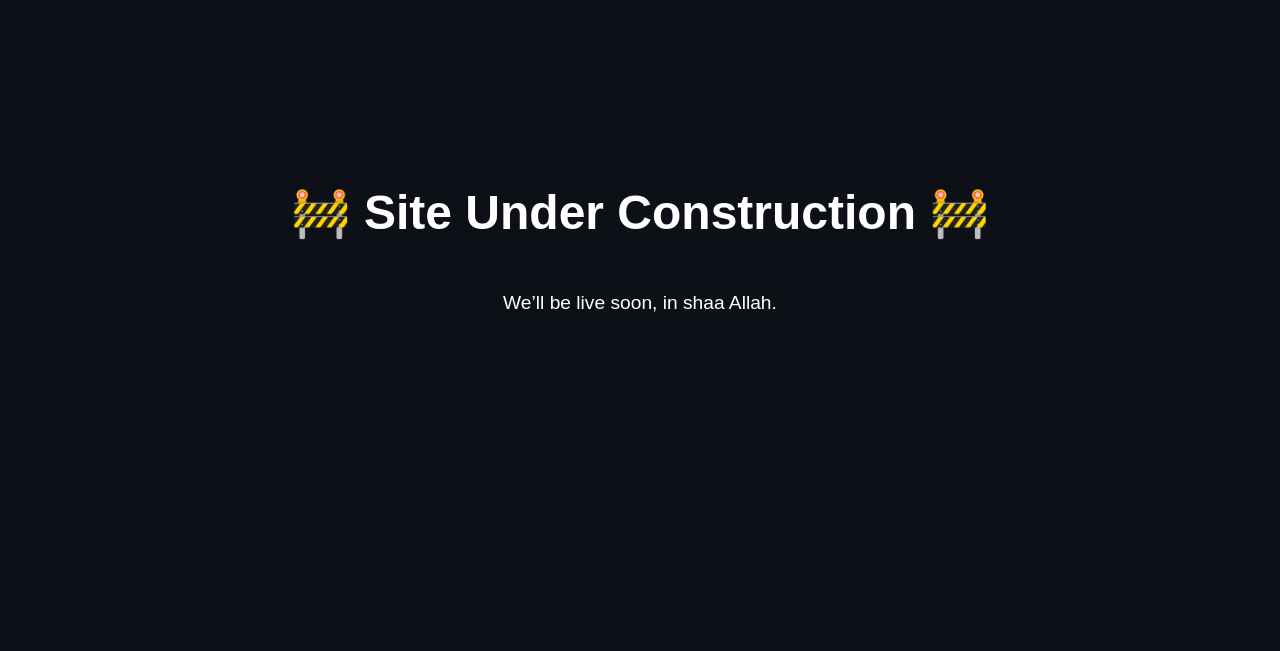
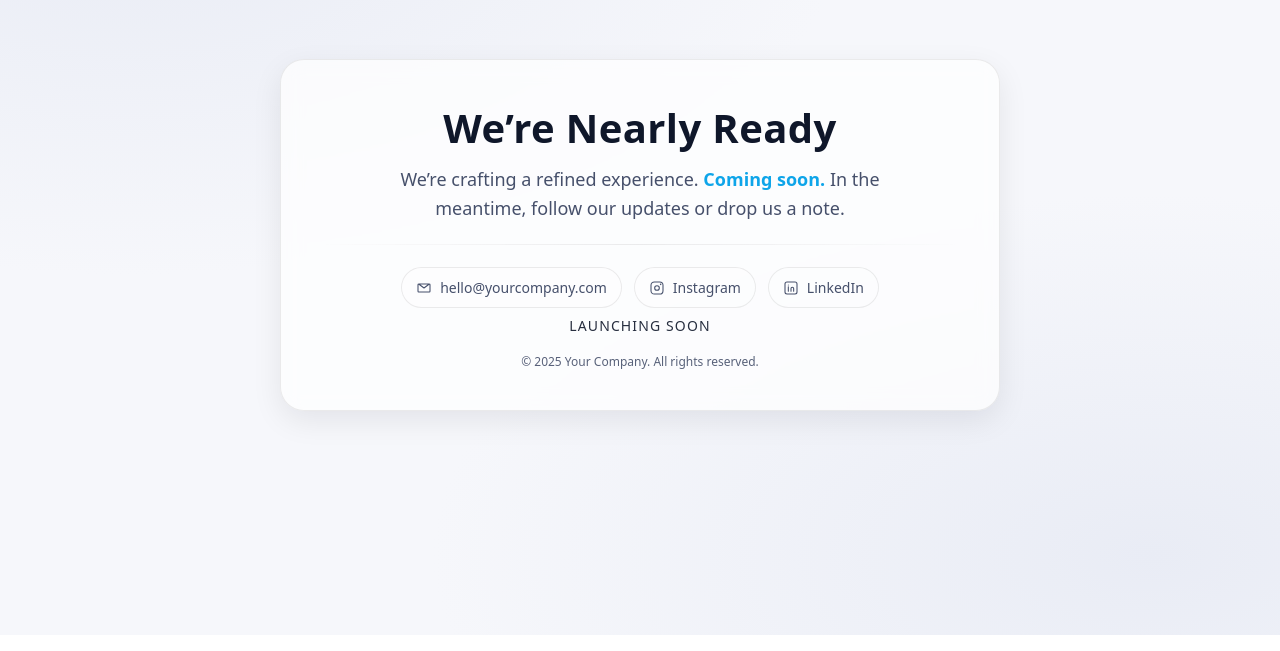
Before and after one commit to aqeelahlam/under-construction, a plain HTML site: page index.html in a window 1280 px wide. Shown: the part 165-816 px from the top of the page. Drawn offline with Linux system fonts and the light colour scheme.

Commit message:
Update index.html

```diff
--- a/index.html
+++ b/index.html
@@ -1,31 +1,190 @@
 <!DOCTYPE html>
 <html lang="en">
 <head>
-  <meta charset="UTF-8">
-  <meta name="viewport" content="width=device-width, initial-scale=1.0">
-  <title>Site Under Construction</title>
+  <meta charset="utf-8" />
+  <meta name="viewport" content="width=device-width, initial-scale=1" />
+  <title>Coming Soon — Your Company</title>
+  <meta name="description" content="We're crafting something special. Launching soon." />
+  <meta name="color-scheme" content="light dark" />
   <style>
-    body {
-      display: flex;
-      justify-content: center;
-      align-items: center;
-      height: 100vh;
-      background: #0d1117;
-      color: #fff;
-      font-family: Arial, sans-serif;
-      text-align: center;
-      flex-direction: column;
+    :root{
+      --bg-1: #0f1115;
+      --bg-2: #1a1f2b;
+      --fg-1: #eaeef7;
+      --fg-2: #a9b1c7;
+      --accent: #7dd3fc;
+      --card: rgba(255,255,255,0.06);
+      --border: rgba(255,255,255,0.12);
+      --shadow: 0 10px 40px rgba(0,0,0,0.35);
     }
-    h1 {
-      font-size: 3rem;
+    @media (prefers-color-scheme: light) {
+      :root{
+        --bg-1: #f6f7fb;
+        --bg-2: #e9ecf5;
+        --fg-1: #0f172a;
+        --fg-2: #46506b;
+        --accent: #0ea5e9;
+        --card: rgba(255,255,255,0.7);
+        --border: rgba(15,17,21,0.08);
+        --shadow: 0 10px 30px rgba(15,17,21,0.08);
+      }
     }
-    p {
-      font-size: 1.2rem;
+
+    *{box-sizing:border-box}
+    html,body{height:100%}
+    body{
+      margin:0;
+      font-family: ui-sans-serif, system-ui, -apple-system, "Segoe UI", Roboto, "Helvetica Neue", Arial, "Noto Sans", "Apple Color Emoji","Segoe UI Emoji";
+      color:var(--fg-1);
+      background:
+        radial-gradient(1200px 600px at 10% 10%, var(--bg-2), transparent 60%),
+        radial-gradient(1200px 600px at 90% 90%, var(--bg-2), transparent 60%),
+        linear-gradient(180deg, var(--bg-1), var(--bg-1));
+      display:grid;
+      place-items:center;
+      padding:24px;
+    }
+
+    .card{
+      width:100%;
+      max-width:720px;
+      padding:40px 32px;
+      background: var(--card);
+      border:1px solid var(--border);
+      border-radius:24px;
+      box-shadow: var(--shadow);
+      backdrop-filter: blur(10px);
+      -webkit-backdrop-filter: blur(10px);
+      text-align:center;
+      animation: fadeUp .6s ease-out both;
+    }
+
+    .logo{
+      width:min(180px, 45vw);
+      height:auto;
+      margin:0 auto 22px;
+      display:block;
+      filter: drop-shadow(0 4px 14px rgba(0,0,0,0.15));
+      animation: float 6s ease-in-out infinite;
+    }
+
+    h1{
+      margin:0 0 10px;
+      font-weight:700;
+      letter-spacing:.4px;
+      font-size: clamp(28px, 3.2vw, 40px);
+    }
+
+    p.lead{
+      margin:0 auto 22px;
+      max-width:54ch;
+      line-height:1.6;
+      color:var(--fg-2);
+      font-size: clamp(15px, 1.6vw, 18px);
+    }
+
+    .divider{
+      height:1px;
+      width:100%;
+      background: linear-gradient(90deg, transparent, var(--border), transparent);
+      margin:22px 0;
+    }
+
+    .meta{
+      display:flex;
+      gap:12px;
+      flex-wrap:wrap;
+      justify-content:center;
+      align-items:center;
+      font-size:14px;
+      color:var(--fg-2);
+    }
+
+    .pill{
+      display:inline-flex;
+      align-items:center;
+      gap:8px;
+      padding:10px 14px;
+      border:1px solid var(--border);
+      border-radius:999px;
+      background: rgba(255,255,255,0.04);
+      text-decoration:none;
+      color:inherit;
+      transition: transform .15s ease, border-color .15s ease;
+    }
+    .pill:hover{ transform: translateY(-2px); border-color: rgba(125,211,252,.45); }
+
+    .accent{
+      color: var(--accent);
+      font-weight: 600;
+    }
+
+    .footer{
+      margin-top:18px;
+      font-size:12px;
+      color:var(--fg-2);
+      opacity:.9;
+    }
+
+    @keyframes fadeUp{
+      from{opacity:0; transform: translateY(8px)}
+      to{opacity:1; transform: translateY(0)}
+    }
+    @keyframes float{
+      0%,100%{ transform: translateY(0) }
+      50%{ transform: translateY(-6px) }
+    }
+
+    /* Optional: simple countdown look (no JS) */
+    .coming{
+      margin-top:8px;
+      font-size:14px;
+      letter-spacing:.08em;
+      text-transform:uppercase;
+      opacity:.9;
     }
   </style>
 </head>
 <body>
-  <h1>🚧 Site Under Construction 🚧</h1>
-  <p>We’ll be live soon, in shaa Allah.</p>
+  <!-- Replace logo.png with your file name, or use an external URL -->
+  <img class="logo" src="logo.png" alt="Company Logo" onerror="this.style.display='none'">
+
+  <main class="card" role="main" aria-label="Coming soon">
+    <h1>We’re Nearly Ready</h1>
+    <p class="lead">
+      We’re crafting a refined experience. <span class="accent">Coming soon.</span>
+      In the meantime, follow our updates or drop us a note.
+    </p>
+
+    <div class="divider" aria-hidden="true"></div>
+
+    <div class="meta">
+      <!-- Replace with your links or remove pills you don’t need -->
+      <a class="pill" href="mailto:hello@yourcompany.com" aria-label="Email us">
+        <!-- simple mail icon -->
+        <svg width="16" height="16" viewBox="0 0 24 24" fill="none" aria-hidden="true"><path d="M4 6h16a1 1 0 0 1 1 1v10a1 1 0 0 1-1 1H4a1 1 0 0 1-1-1V7a1 1 0 0 1 1-1zm0 0 8 6 8-6" stroke="currentColor" stroke-width="1.6" stroke-linecap="round" stroke-linejoin="round"/></svg>
+        hello@yourcompany.com
+      </a>
+      <a class="pill" href="https://instagram.com/yourhandle" target="_blank" rel="noopener">
+        <!-- ig icon -->
+        <svg width="16" height="16" viewBox="0 0 24 24" fill="none" aria-hidden="true"><rect x="3" y="3" width="18" height="18" rx="5" stroke="currentColor" stroke-width="1.6"/><circle cx="12" cy="12" r="3.5" stroke="currentColor" stroke-width="1.6"/><circle cx="17.5" cy="6.5" r="1.2" fill="currentColor"/></svg>
+        Instagram
+      </a>
+      <a class="pill" href="https://www.linkedin.com/company/yourcompany" target="_blank" rel="noopener">
+        <!-- li icon -->
+        <svg width="16" height="16" viewBox="0 0 24 24" fill="none" aria-hidden="true"><rect x="3" y="3" width="18" height="18" rx="3" stroke="currentColor" stroke-width="1.6"/><path d="M8 10v7M8 7.5v.01M12 17v-4.2a2 2 0 1 1 4 0V17" stroke="currentColor" stroke-width="1.6" stroke-linecap="round"/></svg>
+        LinkedIn
+      </a>
+    </div>
+
+    <div class="coming">Launching soon</div>
+
+    <div class="footer">© <span id="y"></span> Your Company. All rights reserved.</div>
+  </main>
+
+  <script>
+    // Sets footer year automatically
+    document.getElementById('y').textContent = new Date().getFullYear();
+  </script>
 </body>
 </html>
```
